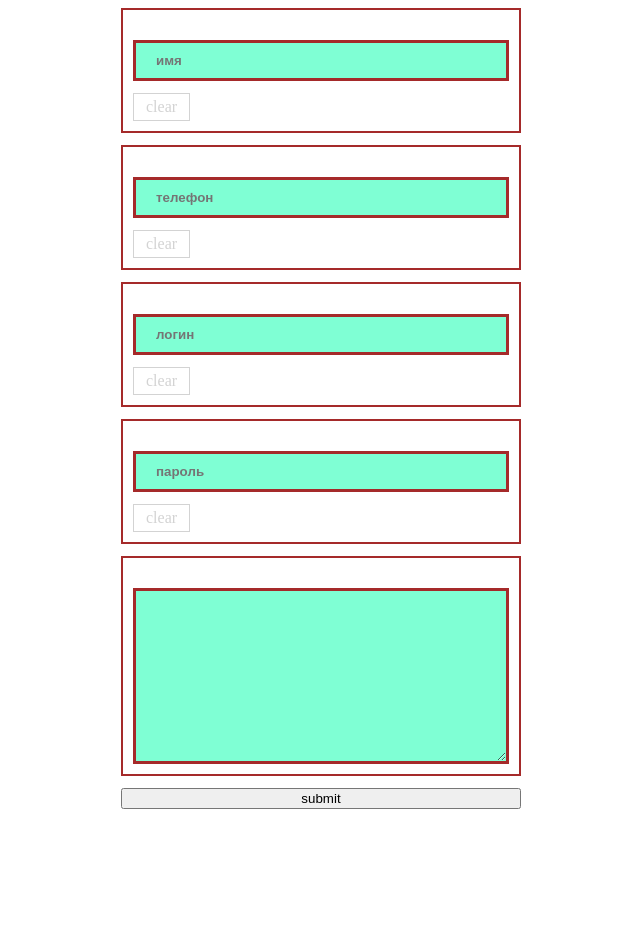
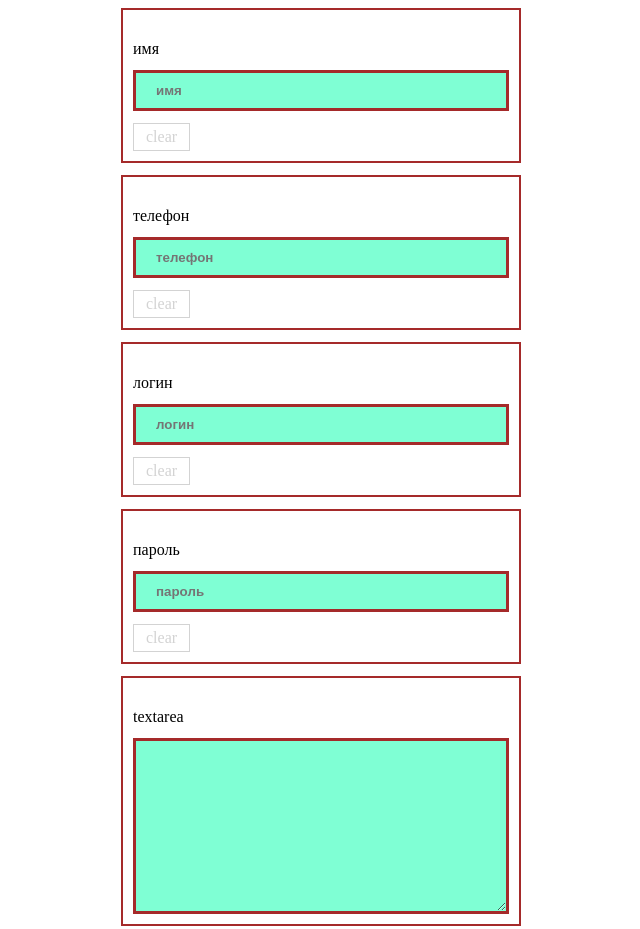
Before and after one commit to shoeiedibistl/autofill-browser-styles-overwrite, a plain HTML site: page index.html in a window 1280 px wide. Shown: the top 929 px of the page, without its empty margins (319-959 px from the left). Before the commit the page ends 817 px from the top, so only its background shows below. Drawn offline with Linux system fonts and the light colour scheme.

Commit message:
Update index.html

```diff
--- a/index.html
+++ b/index.html
@@ -9,6 +9,7 @@
   <body>
     <form action="" class="form" data-form>
       <div class="input-wrapper" data-input-wrapper>
+        <div class="input-title">имя</div>
         <div class="input-placeholder">Filled</div>
         <input
           class="input"
@@ -23,6 +24,7 @@
         <div class="input-clear" data-clear-input>clear</div>
       </div>
       <div class="input-wrapper" data-input-wrapper>
+        <div class="input-title">телефон</div>
         <div class="input-placeholder">Filled</div>
         <input
           class="input"
@@ -37,6 +39,7 @@
         <div class="input-clear" data-clear-input>clear</div>
       </div>
       <div class="input-wrapper" data-input-wrapper>
+        <div class="input-title">логин</div>
         <div class="input-placeholder">Filled</div>
         <input
           class="input"
@@ -51,6 +54,7 @@
         <div class="input-clear" data-clear-input>clear</div>
       </div>
       <div class="input-wrapper" data-input-wrapper>
+        <div class="input-title">пароль</div>
         <div class="input-placeholder">Filled</div>
         <input
           class="input"
@@ -65,6 +69,7 @@
         <div class="input-clear" data-clear-input>clear</div>
       </div>
       <div class="input-wrapper" data-input-wrapper>
+        <div class="input-title">textarea</div>
         <div class="input-placeholder">Filled</div>
         <textarea
           class="input"
```
